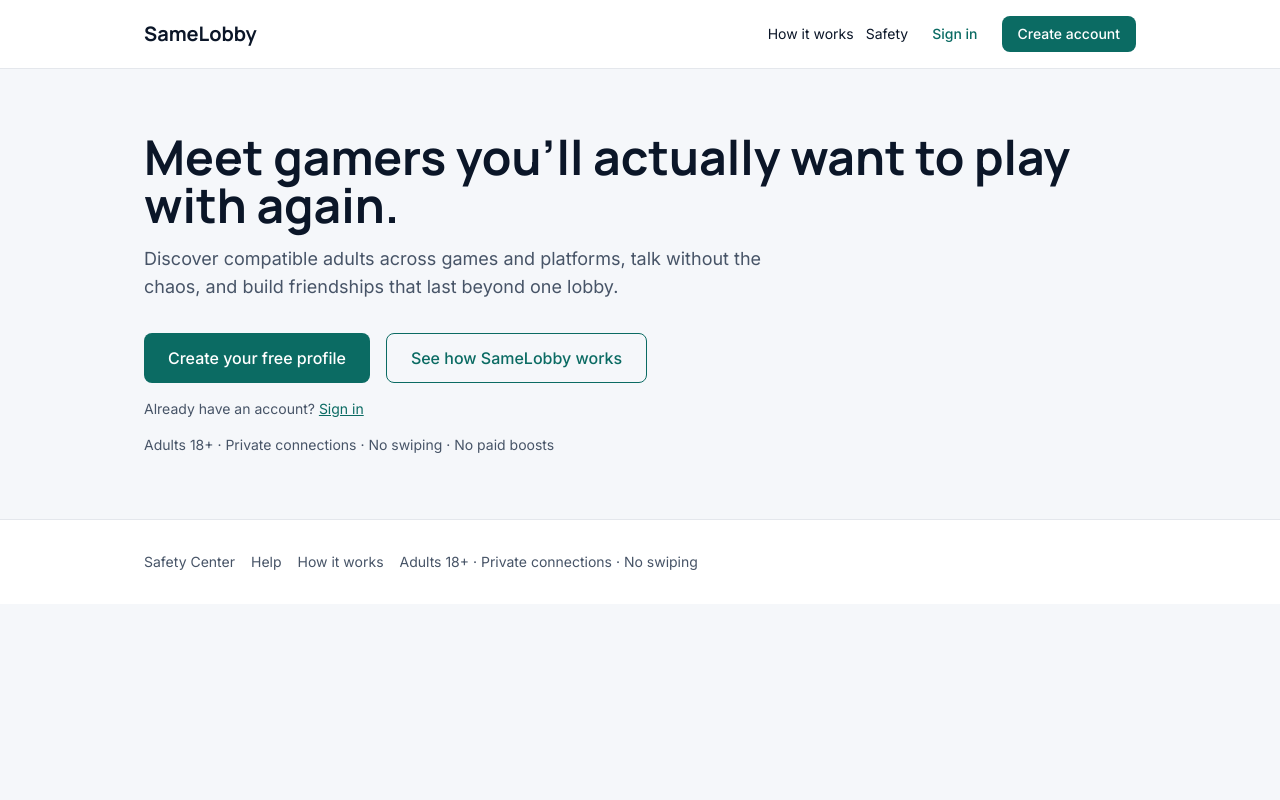
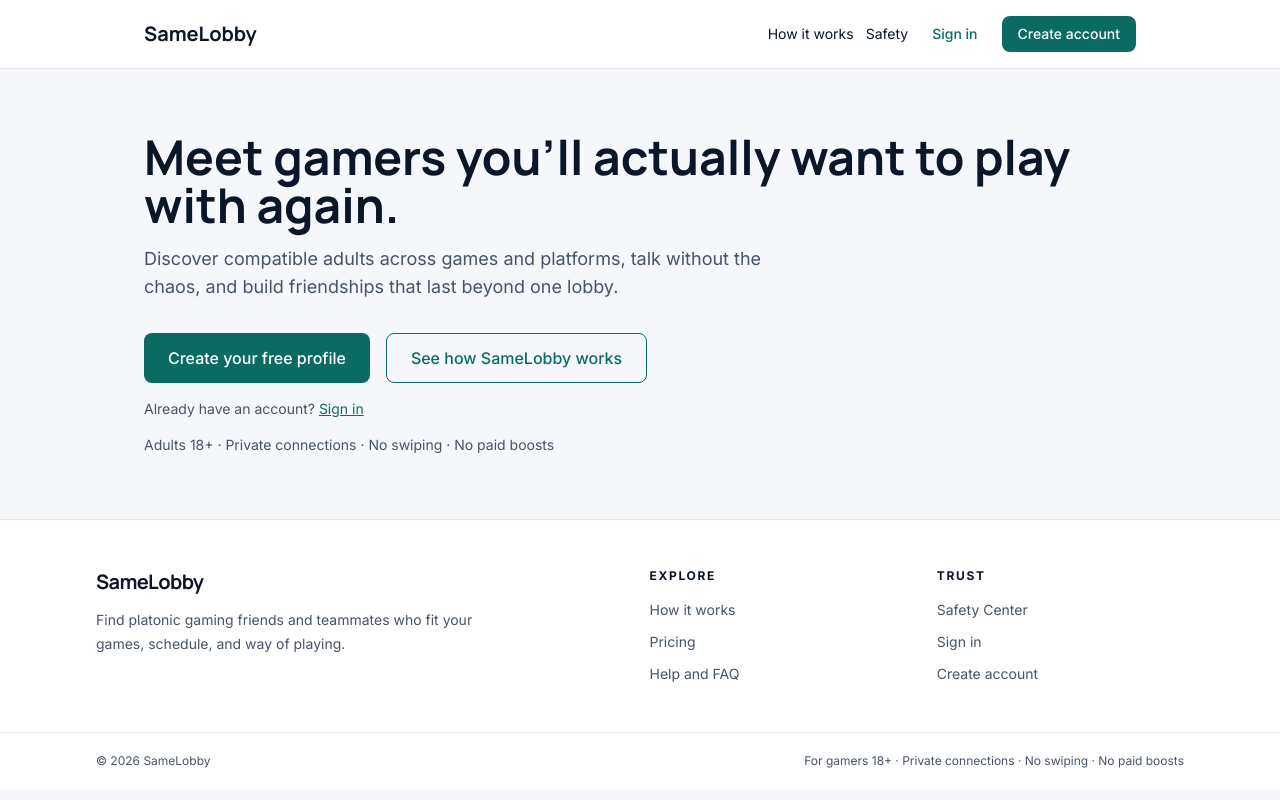
Before and after one commit to DeputyFifeofMayberry/SameLobby, a Next.js app: page / in a window 1280 px wide. Built offline with nearby package versions, Linux system fonts and the light colour scheme; no server answers.

Commit message:
Build SameLobby home landing page (3/8)

```diff
--- a/src/app/(public)/layout.tsx
+++ b/src/app/(public)/layout.tsx
@@ -1,5 +1,5 @@
+import Link from "next/link";
 import { PublicNav } from "@/components/layout/PublicNav";
-import Link from "next/link";
 
 export default function PublicLayout({
   children,
@@ -9,13 +9,87 @@
   return (
     <>
       <PublicNav />
-      {children}
-      <footer className="border-t border-[var(--color-border)] bg-white py-8">
-        <div className="mx-auto flex max-w-5xl flex-wrap gap-4 px-4 text-sm text-[var(--color-text-slate)]">
-          <Link href="/safety">Safety Center</Link>
-          <Link href="/help">Help</Link>
-          <Link href="/how-it-works">How it works</Link>
-          <span>Adults 18+ · Private connections · No swiping</span>
+      <div id="main-content" tabIndex={-1}>
+        {children}
+      </div>
+      <footer className="border-t border-[var(--color-border)] bg-white">
+        <div className="mx-auto grid max-w-6xl gap-10 px-5 py-12 sm:px-8 md:grid-cols-[1.35fr_0.65fr_0.65fr]">
+          <div className="max-w-sm">
+            <Link
+              href="/"
+              className="font-[family-name:var(--font-display)] text-xl font-bold tracking-[-0.03em] text-[var(--color-night-navy)]"
+            >
+              SameLobby
+            </Link>
+            <p className="mt-3 text-sm leading-6 text-[var(--color-text-slate)]">
+              Find platonic gaming friends and teammates who fit your games,
+              schedule, and way of playing.
+            </p>
+          </div>
+          <div>
+            <p className="text-xs font-bold tracking-[0.14em] text-[var(--color-night-navy)] uppercase">
+              Explore
+            </p>
+            <nav
+              aria-label="Explore"
+              className="mt-4 flex flex-col gap-3 text-sm text-[var(--color-text-slate)]"
+            >
+              <Link
+                href="/how-it-works"
+                className="hover:text-[var(--color-lobby-teal)]"
+              >
+                How it works
+              </Link>
+              <Link
+                href="/pricing"
+                className="hover:text-[var(--color-lobby-teal)]"
+              >
+                Pricing
+              </Link>
+              <Link
+                href="/help"
+                className="hover:text-[var(--color-lobby-teal)]"
+              >
+                Help and FAQ
+              </Link>
+            </nav>
+          </div>
+          <div>
+            <p className="text-xs font-bold tracking-[0.14em] text-[var(--color-night-navy)] uppercase">
+              Trust
+            </p>
+            <nav
+              aria-label="Trust"
+              className="mt-4 flex flex-col gap-3 text-sm text-[var(--color-text-slate)]"
+            >
+              <Link
+                href="/safety"
+                className="hover:text-[var(--color-lobby-teal)]"
+              >
+                Safety Center
+              </Link>
+              <Link
+                href="/sign-in"
+                className="hover:text-[var(--color-lobby-teal)]"
+              >
+                Sign in
+              </Link>
+              <Link
+                href="/sign-up"
+                className="hover:text-[var(--color-lobby-teal)]"
+              >
+                Create account
+              </Link>
+            </nav>
+          </div>
+        </div>
+        <div className="border-t border-[var(--color-border)]">
+          <div className="mx-auto flex max-w-6xl flex-col gap-2 px-5 py-5 text-xs text-[var(--color-text-slate)] sm:flex-row sm:items-center sm:justify-between sm:px-8">
+            <span>© {new Date().getFullYear()} SameLobby</span>
+            <span>
+              For gamers 18+ · Private connections · No swiping · No paid boosts
+            </span>
+          </div>
         </div>
       </footer>
     </>
```
